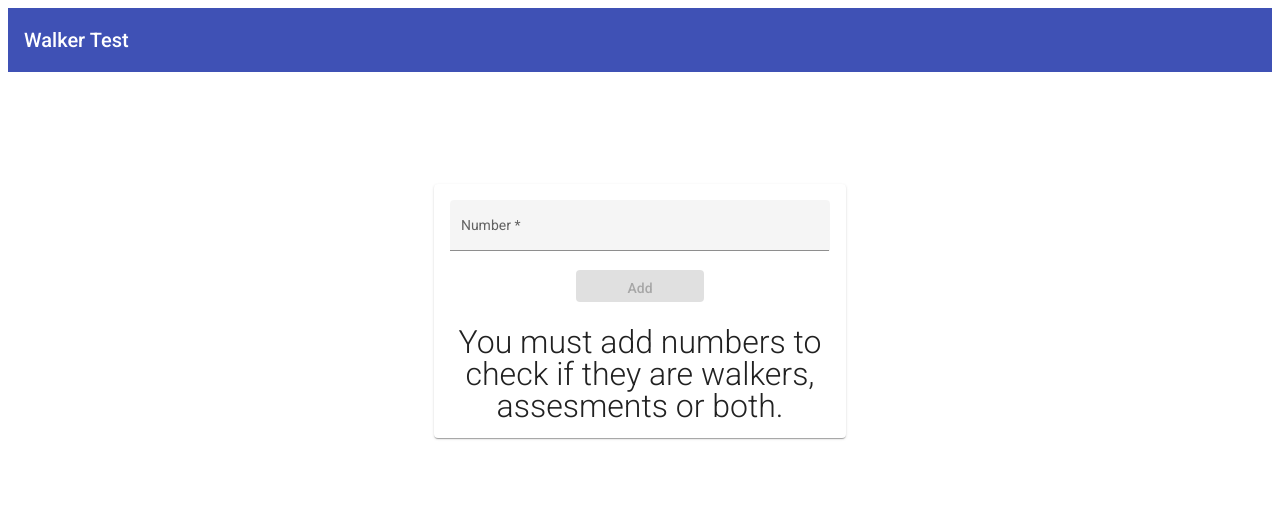
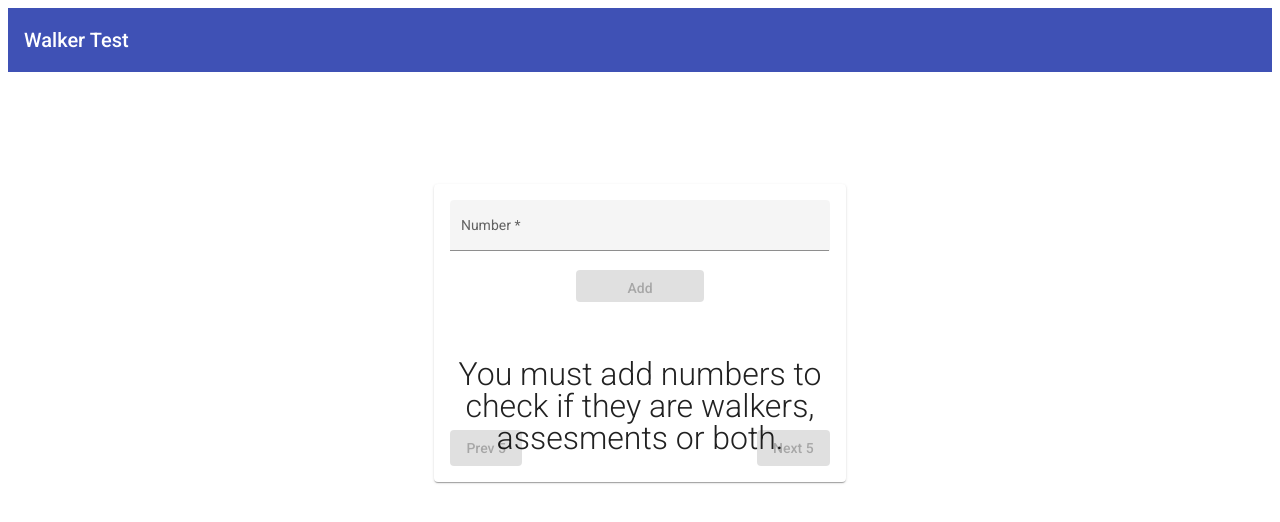
Before and after one commit to emmanuelrar/Walkers-Technical-Exercise-Emmanuel, an Angular app: page / in a window 1280 px wide. Shown: the top 522 px of the page. Built offline with nearby package versions, Linux system fonts and the light colour scheme.

Commit message:
Step 2 – Enhanced

```diff
--- a/src/app/app.component.html
+++ b/src/app/app.component.html
@@ -15,12 +15,18 @@
         color="accent">Add</button>
     </form>
 
-    <mat-list role="list">
-      <mat-list-item [ngClass]="numberTypeClass(number)" id="number-List" *ngFor="let number of numberList" role="listitem">{{number}}</mat-list-item>
+    <mat-list class="list">
+      <mat-list-item [ngClass]="numberTypeClass(number.value)" id="number-List"
+        *ngFor="let number of numberList | slice:minToShow:maxToShow; let i=index" role="listitem">{{number.value}} -
+        {{number.type}}</mat-list-item>
     </mat-list>
 
     <p class="no-numbers" *ngIf="numberList.length == 0">You must add numbers to check if they are walkers, assesments
       or both.</p>
+
+    <button class="prev-button" (click)="Prev()" [disabled]="minToShow <= 0" mat-raised-button color="secondary">Prev {{howManyToShow}}</button>
+    <button class="next-button" [disabled]="numberList.length <= maxToShow" (click)="Next()" mat-raised-button color="primary">Next {{howManyToShow}}</button>
+
   </mat-card>
 
 </div>
--- a/src/app/app.component.sass
+++ b/src/app/app.component.sass
@@ -6,6 +6,7 @@
 .content-card
     margin: 0 auto
     width: 30%
+    min-height: 23vh
 
 .full-width
     width: 100%
@@ -27,3 +28,19 @@
 
 .assessment
     color: #fc8b8b
+
+.walkers-assessment
+    color: purple
+
+.next-button
+    right: 1rem
+    bottom: 1rem
+    position: absolute
+
+.prev-button
+    left: 1rem
+    bottom: 1rem
+    position: absolute
+
+.list
+    margin-bottom: 3rem
--- a/src/app/app.component.ts
+++ b/src/app/app.component.ts
@@ -10,31 +10,57 @@ import { FormControl, FormGroup, Validators } from '@angular/forms';
 export class AppComponent {
 
   title = 'Walker Test';
+  howManyToShow = 5;
+
+  minToShow = 0;
+  maxToShow = this.howManyToShow;
 
   numberList: any[] = [];
 
   numberForm = new FormGroup({
-    number: new FormControl([], [Validators.required]),
+    number: new FormControl(null, [Validators.required]),
   });
 
   AddNumber = () => {
     console.log(this.numberForm.value);
 
-    this.numberList.push(this.numberForm.value.number);
+    let numberToAdd: number = this.numberForm.value.number!;
+
+    this.numberList.push({ value: numberToAdd, type: this.numberTypeClass(numberToAdd, false) });
   }
 
-  numberTypeClass = (d: number) => {
+  numberTypeClass = (d: number, classFormat: boolean = true): string => {
     let cssClass = '';
 
-    if (d % 3) {
+    if (d % 3 === 0 && d % 5 === 0) {
+      cssClass = 'walkers-assessment';
+    } else if (d % 3 === 0) {
       cssClass = 'walkers';
-    } else if (d % 5) {
+    } else if (d % 5 === 0) {
       cssClass = 'assessment';
-    } else if (d % 3 && d % 5) {
-      cssClass = 'both';
+    } else {
+      cssClass = 'none'
+    }
+
+    if (!classFormat) {
+      cssClass = cssClass.replace('-', ' ');
+    }
+
+    if (new Date().getDay() == 1 && !classFormat) {
+      cssClass += '-m';
     }
 
     return cssClass;
   }
 
+  Next() {
+    this.minToShow += this.howManyToShow;
+    this.maxToShow += this.howManyToShow;
+  }
+
+  Prev() {
+    this.minToShow -= this.howManyToShow;
+    this.maxToShow -= this.howManyToShow;
+  }
+
 }
```
